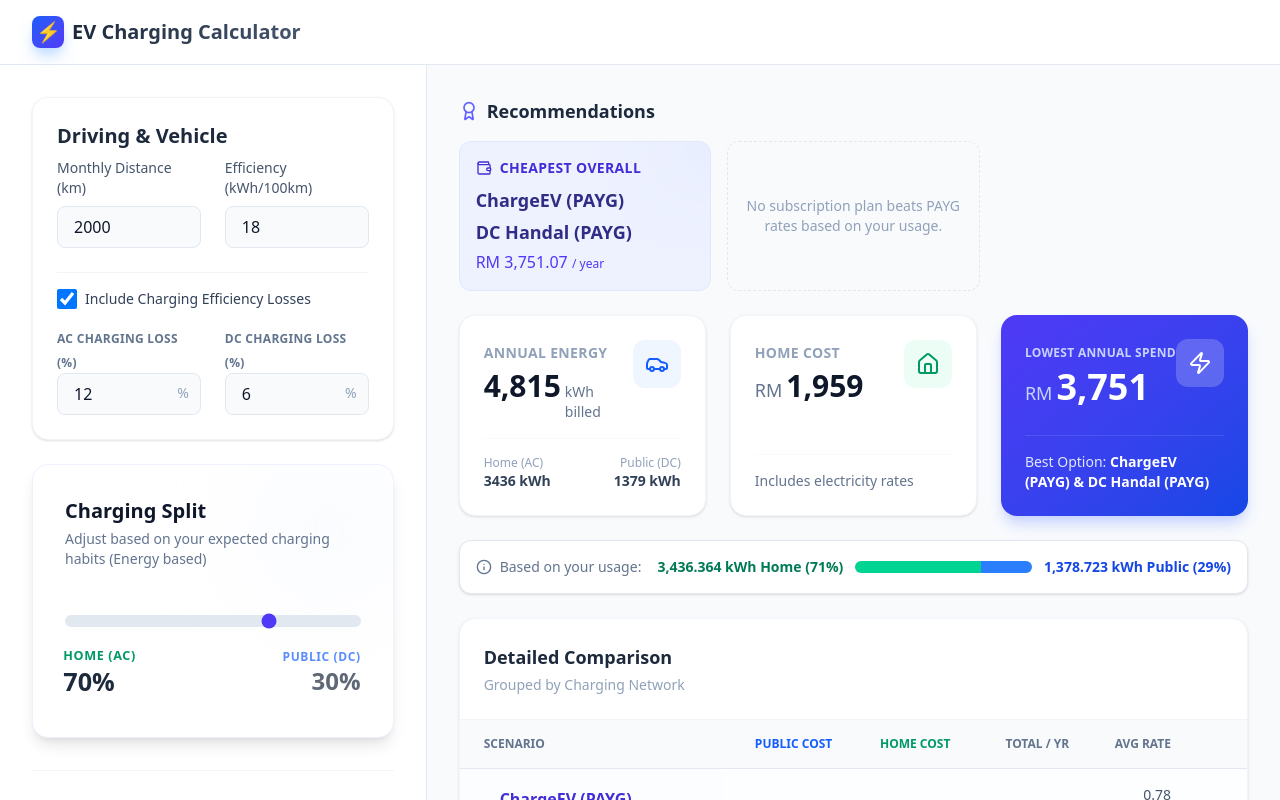
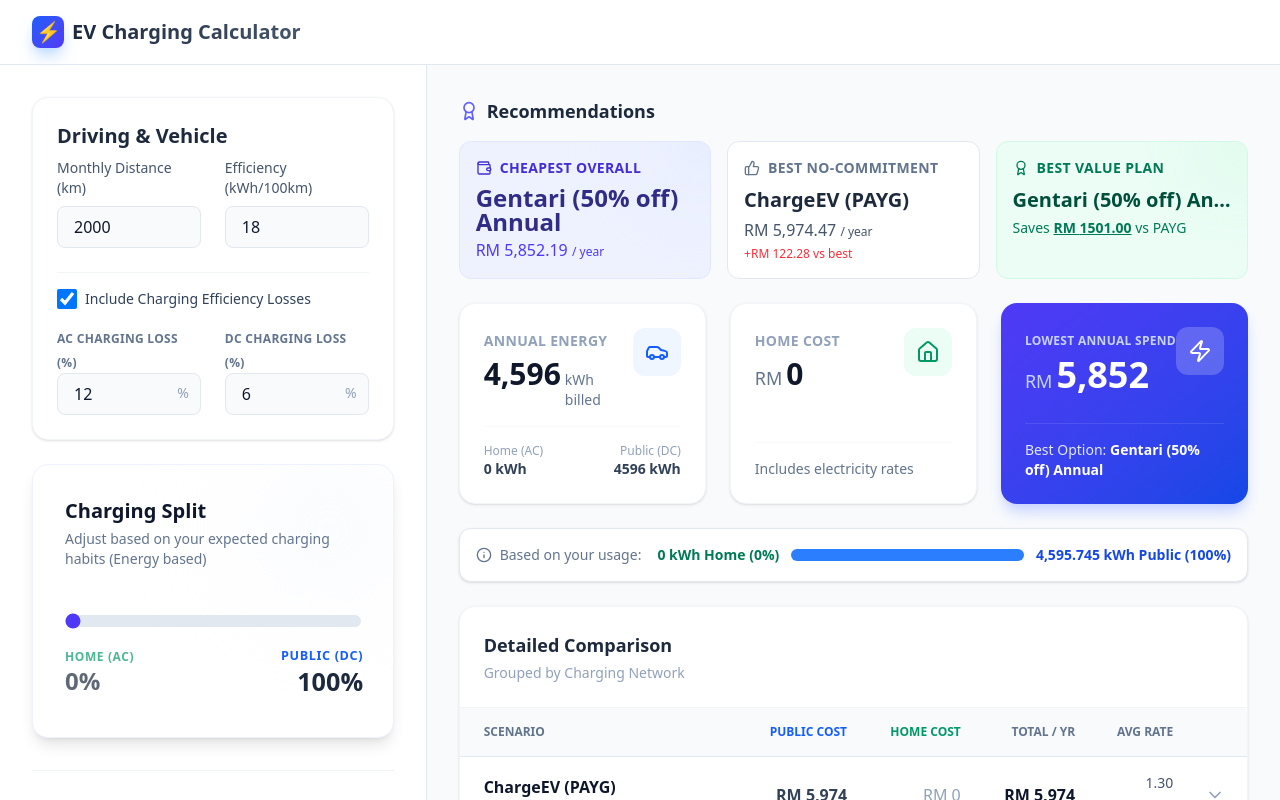
Before and after one commit to mr-groot-611/ev-charging-calculator, a React (Vite) app: page / in a window 1280 px wide. Built offline with nearby package versions, Linux system fonts and the light colour scheme.

Commit message:
Update defaults: 100% Public DC, Enable Plans, Hide Strategy

```diff
--- a/src/components/inputs/PublicModeSwitch.tsx
+++ b/src/components/inputs/PublicModeSwitch.tsx
@@ -1,5 +1,5 @@
 import { useCalculator } from '../../store/CalculatorContext';
-import { Zap, Share2 } from 'lucide-react';
+import { Zap } from 'lucide-react';
 
 export function PublicModeSwitch() {
     const { publicMode, setPublicMode } = useCalculator();
@@ -13,8 +13,8 @@
                 <button
                     onClick={() => setPublicMode({ mode: 'single', mix: publicMode.mix })}
                     className={`relative flex items-start gap-4 p-4 rounded-xl border-2 text-left transition-all ${publicMode.mode === 'single'
-                            ? 'border-blue-500 bg-blue-50 ring-1 ring-blue-500'
-                            : 'border-slate-200 bg-white hover:border-slate-300 hover:bg-slate-50'
+                        ? 'border-blue-500 bg-blue-50 ring-1 ring-blue-500'
+                        : 'border-slate-200 bg-white hover:border-slate-300 hover:bg-slate-50'
                         }`}
                 >
                     <div className={`p-2 rounded-lg shrink-0 ${publicMode.mode === 'single' ? 'bg-blue-500 text-white' : 'bg-slate-100 text-slate-500'}`}>
@@ -30,8 +30,8 @@
                     </div>
                 </button>
 
-                {/* Mode: Mix */}
-                <button
+                {/* Mode: Mix (Hidden per user request) */}
+                {/* <button
                     onClick={() => setPublicMode({ mode: 'mix', mix: publicMode.mix })}
                     className={`relative flex items-start gap-4 p-4 rounded-xl border-2 text-left transition-all ${publicMode.mode === 'mix'
                             ? 'border-indigo-500 bg-indigo-50 ring-1 ring-indigo-500'
@@ -49,7 +49,7 @@
                             I use a mix of different networks. Calculate weighted cost based on my usage habits.
                         </div>
                     </div>
-                </button>
+                </button> */}
             </div>
 
             {publicMode.mode === 'mix' && (
--- a/src/defaults.ts
+++ b/src/defaults.ts
@@ -29,7 +29,7 @@
         feeAmount: 899,
         discountPct: 50,
         discountCap: 2400,
-        isEnabled: false,
+        isEnabled: true,
     },
     {
         id: 'jomcharge-monthly',
@@ -39,7 +39,7 @@
         feeAmount: 9.90,
         discountPct: 10,
         discountCap: 0,
-        isEnabled: false,
+        isEnabled: true,
     }
 ];
 
--- a/src/store/CalculatorContext.tsx
+++ b/src/store/CalculatorContext.tsx
@@ -41,7 +41,7 @@
 export function CalculatorProvider({ children }: { children: ReactNode }) {
     const [driving, setDriving] = useState<DrivingStats>(DEFAULT_DRIVING);
     const [home, setHome] = useState<HomeCharging>(DEFAULT_HOME);
-    const [split, setSplit] = useState<ChargingSplit>({ homePct: 70 });
+    const [split, setSplit] = useState<ChargingSplit>({ homePct: 0 });
     const [publicMode, setPublicMode] = useState<PublicChargingMode>(DEFAULT_MODE);
     const [cpos, setCpos] = useState<CPO[]>(DEFAULT_CPOS);
     const [plans, setPlans] = useState<SubscriptionPlan[]>(DEFAULT_PLANS);
```
Also changed, not shown: .agent/workflows/deploy_changes.md (added).
